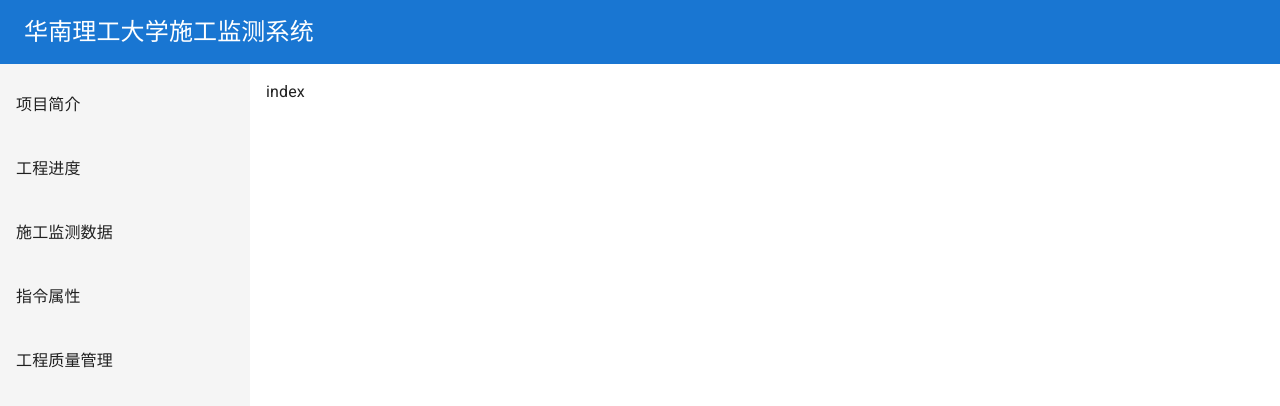
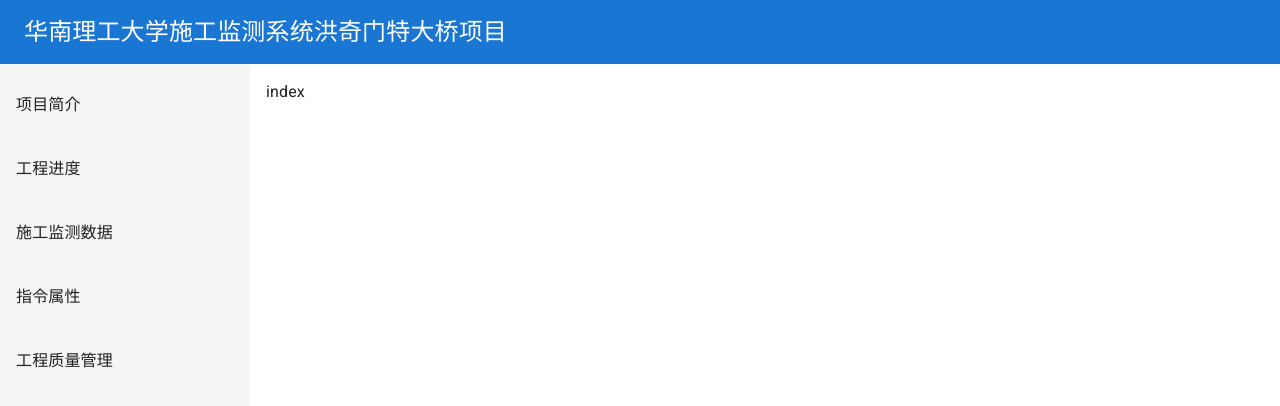
Before and after one commit to Dcrtang/SCUT-monitoring-system, a React (Vite) app in the folder dashboard-front/: page / in a window 1280 px wide. Shown: the top 406 px of the page. Built offline with nearby package versions, Linux system fonts and the light colour scheme.

Commit message:
project_name_change

```diff
--- a/dashboard-front/src/App.tsx
+++ b/dashboard-front/src/App.tsx
@@ -35,7 +35,7 @@
             <AppBar position="static">
               <Toolbar>
                 <Typography variant="h5" component="div" sx={{ flexGrow: 1 }}>
-                  华南理工大学施工监测系统
+                  华南理工大学施工监测系统洪奇门特大桥项目
                 </Typography>
               </Toolbar>
             </AppBar>
```
